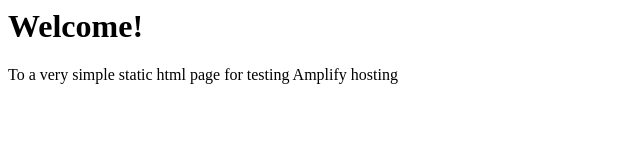
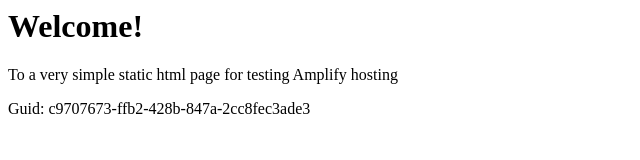
Before and after one commit to aws-aemilia-fra/Github-PR-Commit-Integration-Test-DoNotTouch-GithubWebhookPreviewCanaryTest-v1-prod-eu-central-1, a website: page src/index.html in a window 1280 px wide. Shown: the whole page, without its empty margins (0-640 px from the left). Drawn offline with Linux system fonts and the light colour scheme.

Commit message:
commit from integ tests

```diff
--- a/src/index.html
+++ b/src/index.html
@@ -1,3 +1,5 @@
+
+
 <html lang="en">
 
 <head>
@@ -10,6 +12,6 @@
 <body>
     <h1>Welcome!</h1>
     <p>To a very simple static html page for testing Amplify hosting</p>
-</body>
+    <p>Guid: c9707673-ffb2-428b-847a-2cc8fec3ade3</p></body>
 
 </html>
```
